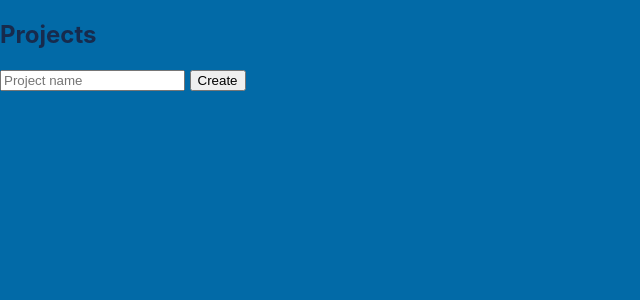
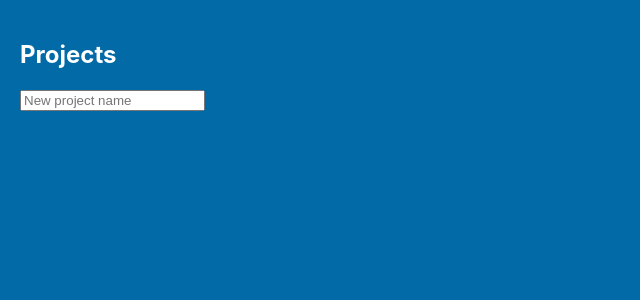
Before and after one commit to ayzaz027-alt/trello-clonee, a Flask app: page / in a window 1280 px wide. Shown: the part 50-350 px from the top of the page, without its empty margins (0-640 px from the left). Run offline with Flask 3, Linux system fonts and the light colour scheme; data that the repository does not hold is empty.

Commit message:
Update projects.html

```diff
--- a/templates/projects.html
+++ b/templates/projects.html
@@ -1,15 +1,22 @@
 {% extends 'base.html' %}
 {% block content %}
-<h2>Projects</h2>
+
+<div style="padding:20px;">
+  <h2 style="color:white;">Projects</h2>
 
   <form method="POST" action="/add_project">
-  <input name="name" placeholder="Project name" required>
-  <button>Create</button>
+    <input name="name" placeholder="New project name" required>
   </form>
 
   <ul>
   {% for p in projects %}
-  <li><a href="/project/{{p.id}}">{{p.name}}</a></li>
+    <li>
+      <a href="/project/{{p.id}}" style="color:white;">
+        {{p.name}}
+      </a>
+    </li>
   {% endfor %}
   </ul>
+</div>
+
 {% endblock %}
```
Lines whose indentation alone changed are shown as unchanged.
